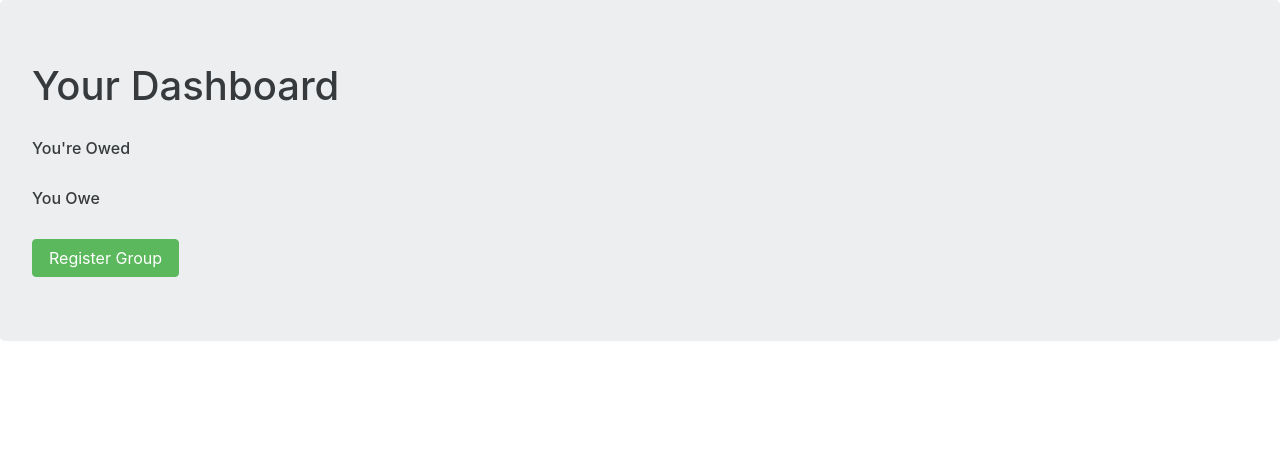
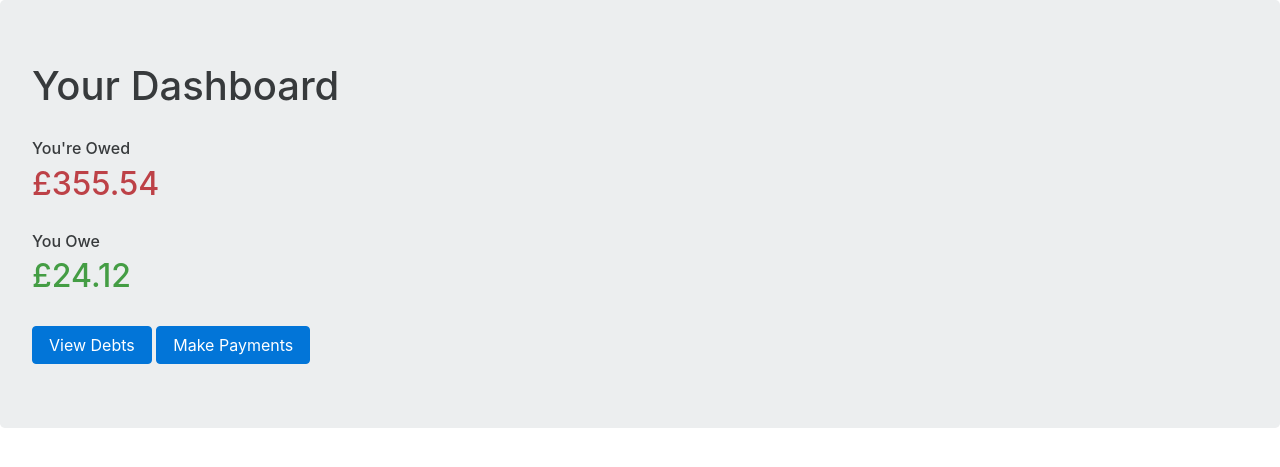
Before and after one commit to RoryCrispin/KittyJar, a PHP site: page /dashboard.html in a window 1280 px wide. Shown: the top 467 px of the page. Run offline with PHP 8.4, Linux system fonts and the light colour scheme.

Commit message:
Dashboard

```diff
--- a/css/index.css
+++ b/css/index.css
@@ -4,3 +4,9 @@
 .grpCodeButton {
     vertical-align: top;
 }
+.owed {
+    color: #bd4147;
+}
+.owe {
+    color: #449d44;
+}
--- a/dashboard.html
+++ b/dashboard.html
@@ -7,7 +7,7 @@
 
 
     <meta charset="UTF-8">
-    <title>KittyJar</title>
+    <title>KittyJar - Dashboard</title>
 </head>
 <body>
 
@@ -20,15 +20,17 @@
     <br/>
 
     <h6>You're Owed</h6>
-
+    <h2 class="owed">£355.54</h2>
 
     <br/>
 
     <h6>You Owe</h6>
+    <h2 class="owe">£24.12</h2>
 
-<br>
-    <button type="button" class="btn btn-success">Register Group</button>
+    <br/>
 
+    <button type="button" class="btn btn-primary">View Debts</button>
+    <button type="button" class="btn btn-primary">Make Payments</button>
 
 </div>
 
```
Also changed, not shown: css/bootstrap.css.
